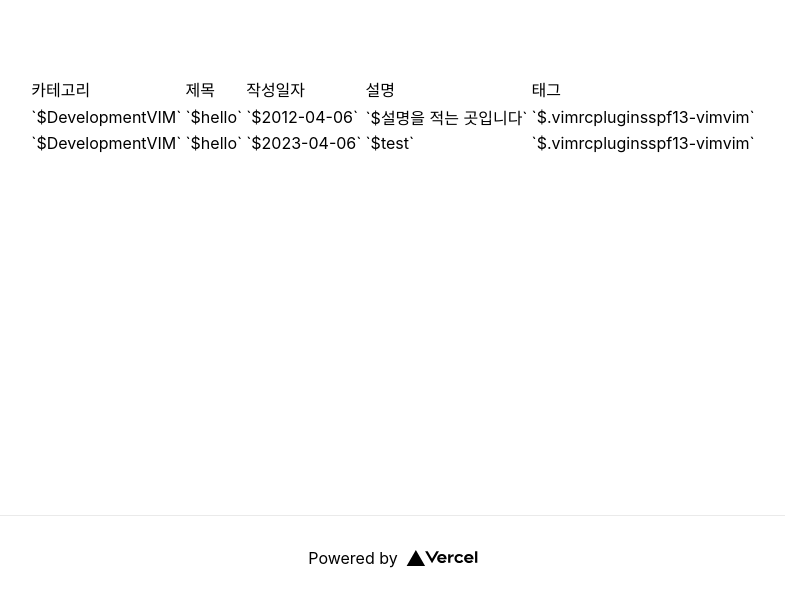
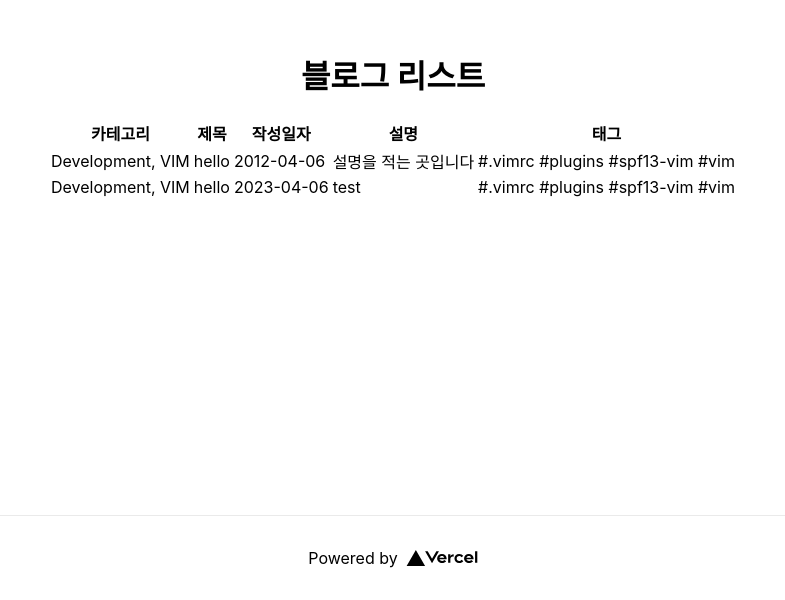
Before and after one commit to Soomint/wanted_pre_onboarding_subject2, a Next.js app in the folder blog/: page / in a window 1280 px wide. Shown: the part 285-885 px from the top of the page, without its empty margins (247-1032 px from the left). Built offline with nearby package versions, Linux system fonts and the light colour scheme.

Commit message:
일단 커밋

```diff
--- a/blog/pages/index.tsx
+++ b/blog/pages/index.tsx
@@ -14,28 +14,28 @@ const Home: NextPage = ({ blogList }: InferGetStaticPropsType<typeof getStaticPr
   return (
     <div className={styles.container}>
       <Head>
-        <title>Create Next App</title>
+        <title>Blog</title>
         <meta name="description" content="Generated by create next app" />
-        <link rel="icon" href="/" />
       </Head>
 
       <main className={styles.main}>
+        <h1>블로그 리스트</h1>
         <table>
           <tr>
-            <td>카테고리</td>
-            <td>제목</td>
-            <td>작성일자</td>
-            <td>설명</td>
-            <td>태그</td>
+            <th>카테고리</th>
+            <th>제목</th>
+            <th>작성일자</th>
+            <th>설명</th>
+            <th>태그</th>
           </tr>
           {
             blogList.map((blog: BLOG) => (
               <tr key={blog.id} onClick={() => router.push(`/${blog.id}`)}>
-                <td>`${blog.categories}`</td>
-                <td>`${blog.title}`</td>
-                <td>`${blog.date}`</td>
-                <td>`${blog.description}`</td>
-                <td>`${blog.tags}`</td>
+                <td>{blog.categories.map((category, idx) => category.concat((idx + 1) === blog.categories.length ? '' : ', '))}</td>
+                <td>{blog.title}</td>
+                <td>{blog.date}</td>
+                <td>{blog.description}</td>
+                <td>{blog.tags.map((tag, idx) => '#'.concat(tag).concat((idx + 1) === blog.tags.length ? '' : ' '))}</td>
               </tr>
             ))
           }
@@ -70,6 +70,8 @@ export const getStaticProps: GetStaticProps = async () => {
 
     const contents = fm(file).attributes;
 
+    console.log(contents)
+
     return {
       id,
       ...contents,
```
Also changed, not shown: blog/pages/[id].tsx (+10 -7 lines).
